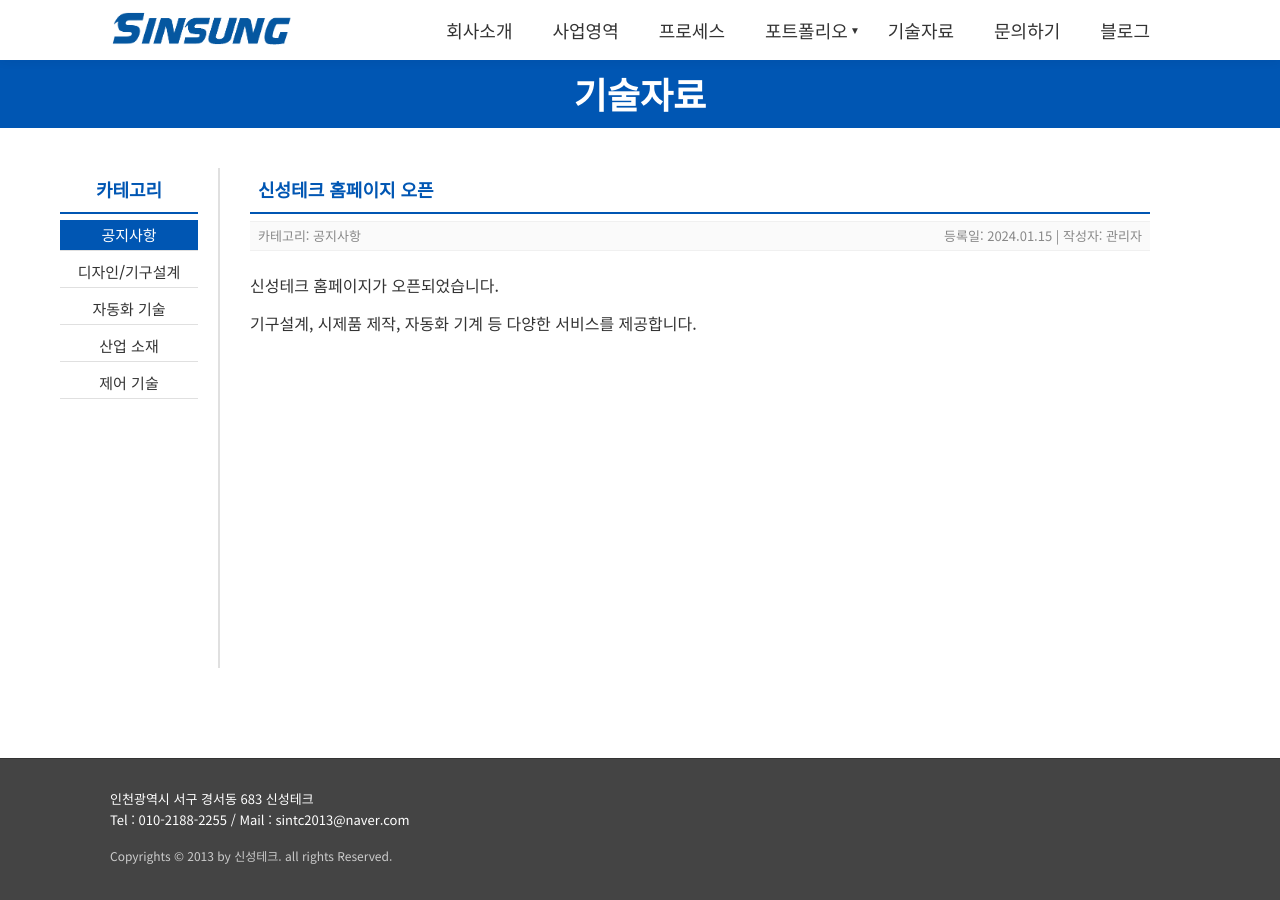
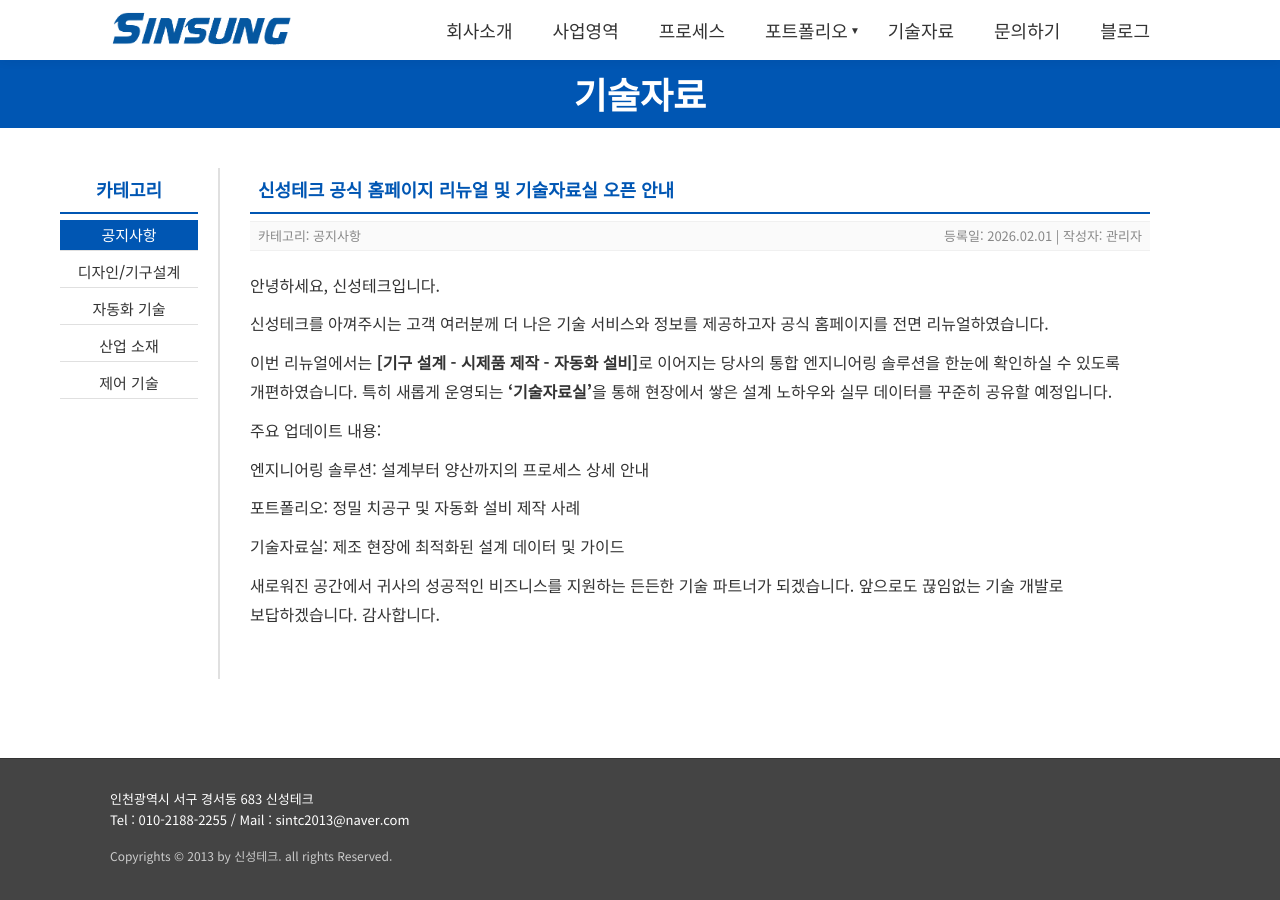
Before and after one commit to desert32-hash/Sintc2013, a Jekyll site: the page built from _posts/2024-01-15-welcome.md, in a window 1280 px wide. Built offline with Jekyll 4.4.1, drawn with Linux system fonts in a browser that asks for light colours.

Commit message:
Add files via upload

```diff
--- a/_posts/2024-01-15-welcome.md
+++ b/_posts/2024-01-15-welcome.md
@@ -1,12 +1,24 @@
 ---
 layout: default
-title: "신성테크 홈페이지 오픈"
-date: 2024-01-15
+title: "신성테크 공식 홈페이지 리뉴얼 및 기술자료실 오픈 안내"
+date: 2026-02-01
 categories: 공지사항
 author: 관리자
 permalink: /posts/2024-01-15-welcome.html
 ---
 
-신성테크 홈페이지가 오픈되었습니다.
+안녕하세요, 신성테크입니다.
 
-기구설계, 시제품 제작, 자동화 기계 등 다양한 서비스를 제공합니다.
+신성테크를 아껴주시는 고객 여러분께 더 나은 기술 서비스와 정보를 제공하고자 공식 홈페이지를 전면 리뉴얼하였습니다.
+
+이번 리뉴얼에서는 **[기구 설계 - 시제품 제작 - 자동화 설비]**로 이어지는 당사의 통합 엔지니어링 솔루션을 한눈에 확인하실 수 있도록 개편하였습니다. 특히 새롭게 운영되는 **'기술자료실'**을 통해 현장에서 쌓은 설계 노하우와 실무 데이터를 꾸준히 공유할 예정입니다.
+
+주요 업데이트 내용:
+
+엔지니어링 솔루션: 설계부터 양산까지의 프로세스 상세 안내
+
+포트폴리오: 정밀 치공구 및 자동화 설비 제작 사례
+
+기술자료실: 제조 현장에 최적화된 설계 데이터 및 가이드
+
+새로워진 공간에서 귀사의 성공적인 비즈니스를 지원하는 든든한 기술 파트너가 되겠습니다. 앞으로도 끊임없는 기술 개발로 보답하겠습니다. 감사합니다.
```
